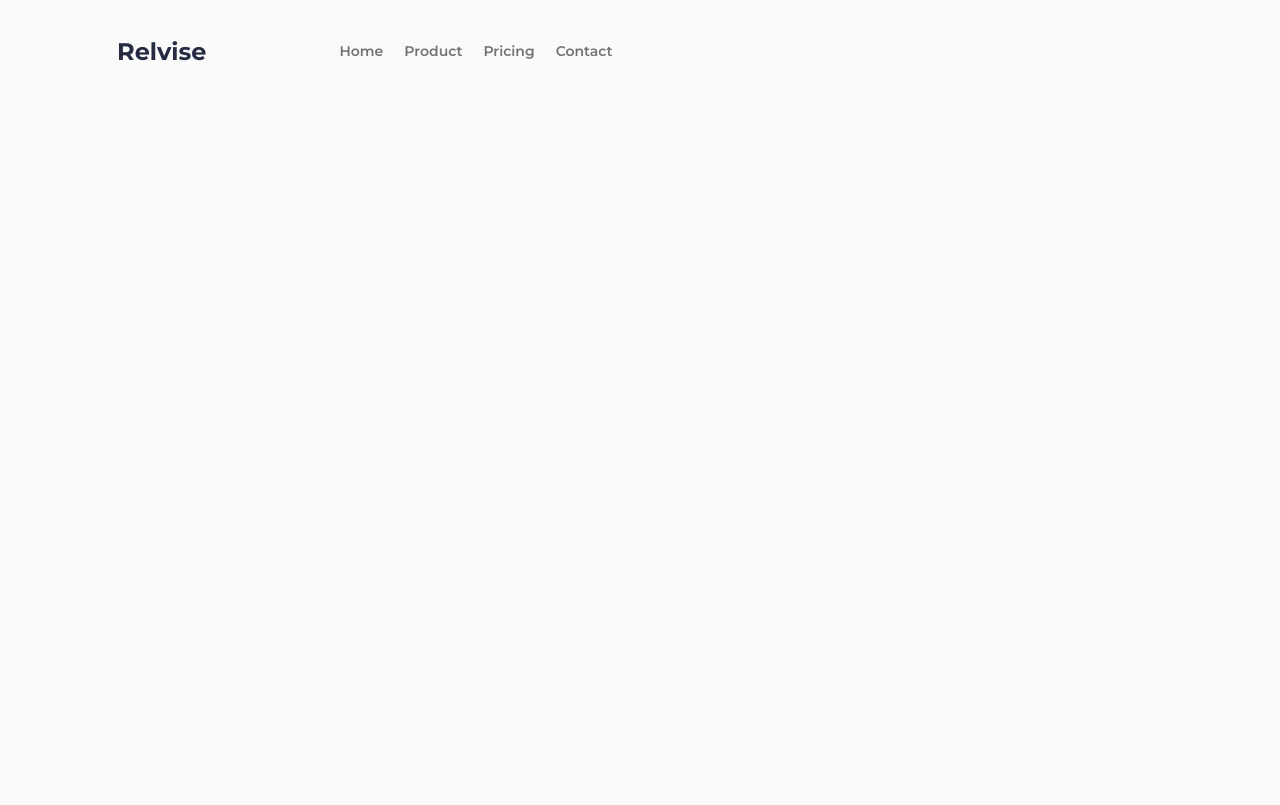
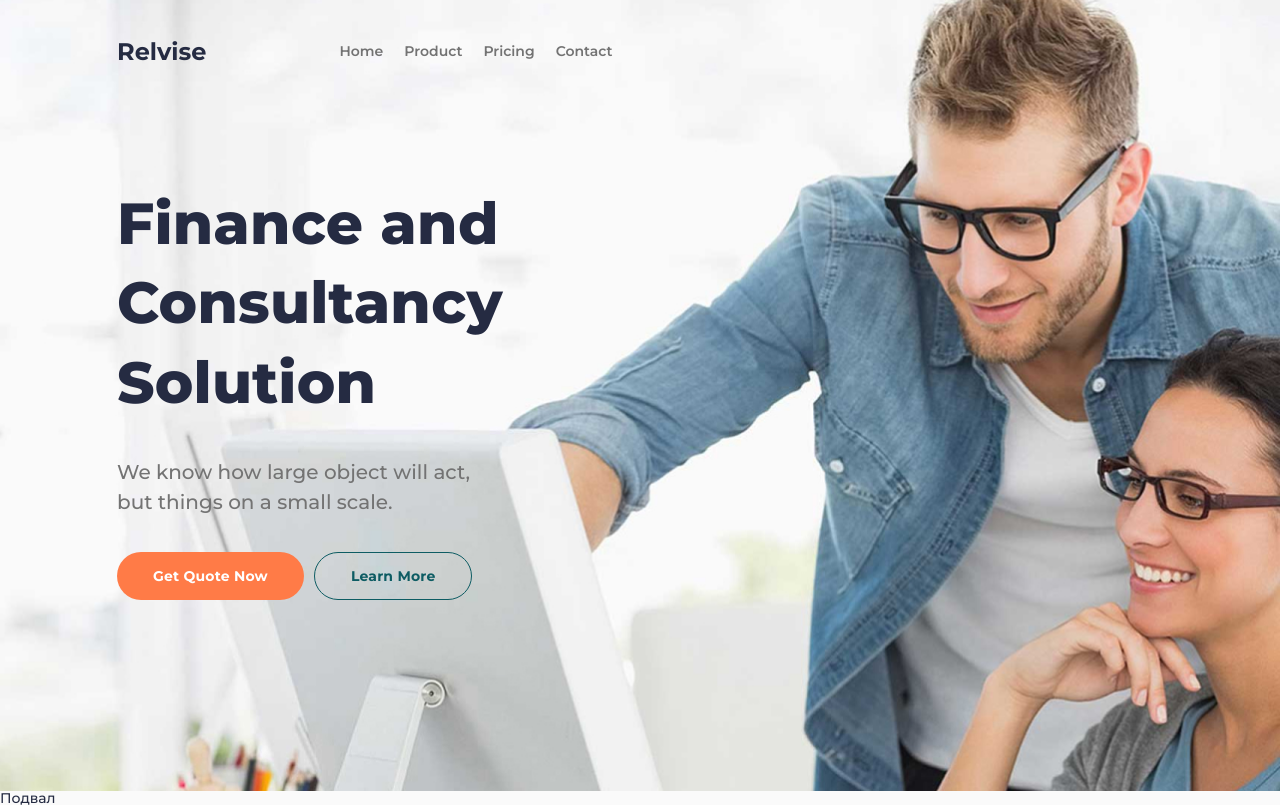
Before and after one commit to eaterstrawberry/adaptive, a plain HTML site: page index.html in a window 1280 px wide. Drawn offline with Linux system fonts and the light colour scheme.

Commit message:
Main-block_html

```diff
--- a/index.html
+++ b/index.html
@@ -34,6 +34,28 @@
                 </nav>
             </div>
         </header>
+        <main class="page">
+            <div class="page__main-block main-block">
+                <div class="main-block__container _container">
+                    <div class="main-block__body">
+                        <h1 class="main-block__title">Finance and Consultancy Solution</h1>
+                        <div class="main-block__text">
+                            We know how large object will act, but things on a small scale.
+                        </div>
+                        <div class="main-block__buttons">
+                            <a href="#" class="main-block__button main-block__button_orange">Get Quote Now</a>
+                            <a href="#" class="main-block__button main-block__button_border">Learn More</a>
+                        </div>
+                    </div>
+                </div>
+                <div class="main-block__image _ibg">
+                    <img src="img/mainblock/cover.jpg" alt="cover">
+                </div>
+            </div>
+        </main>
+        <footer class="footer">
+            Подвал
+        </footer>
     </div>
     <script src="js/script.js"></script>
 </body>
```
